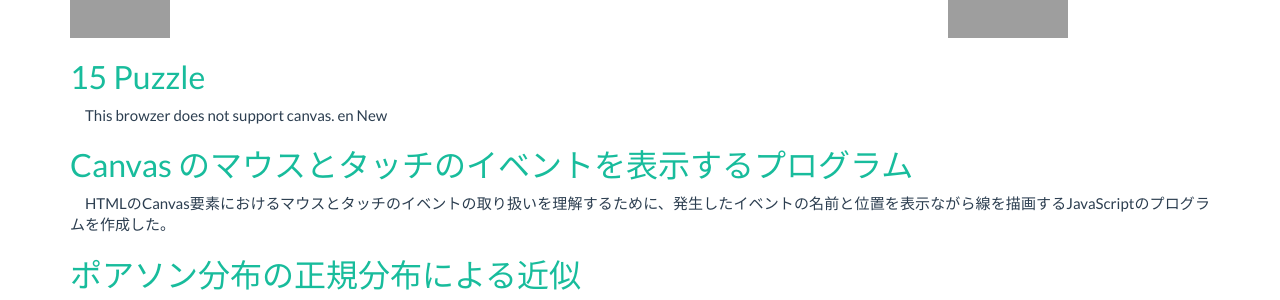
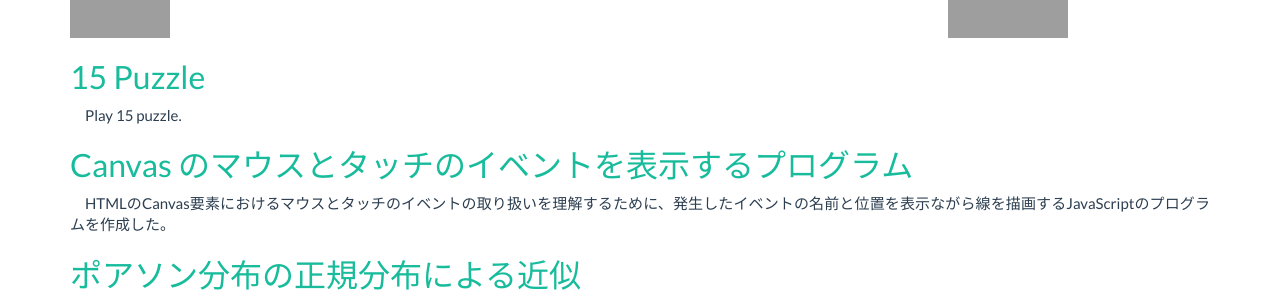
Before and after one commit to sekika/sekika.github.io, a Jekyll site: the page built from index.html, in a window 1280 px wide. Shown: the part 163-463 px from the top of the page. Built offline with Jekyll 4.4.1, drawn with Linux system fonts in a browser that asks for light colours; the list of posts is cut into pages by our own code; grey boxes are pictures that could not be loaded.

Commit message:
Add description

```diff
--- a/_posts/2020-01-14-15Puzzle.md
+++ b/_posts/2020-01-14-15Puzzle.md
@@ -2,6 +2,7 @@
 layout: post-en
 title: 15 Puzzle
 date: 2020-01-14 17:09:08 +0000
+excerpt: Play 15 puzzle.
 tags:
 - game
 - puzzle
```
